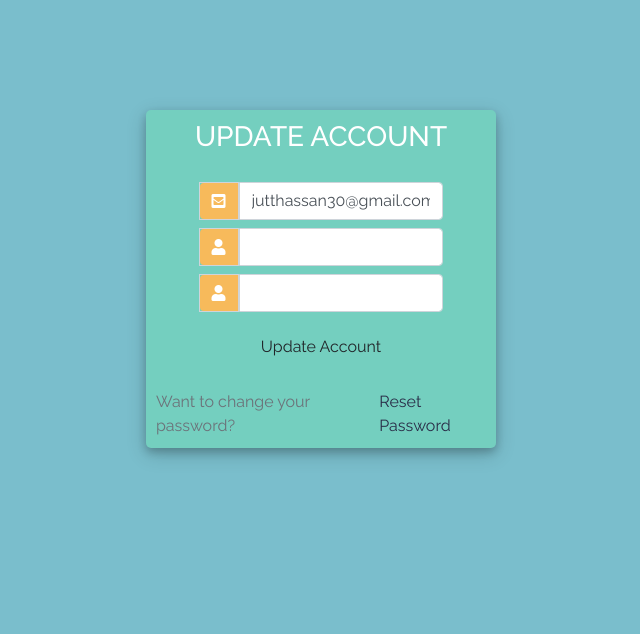
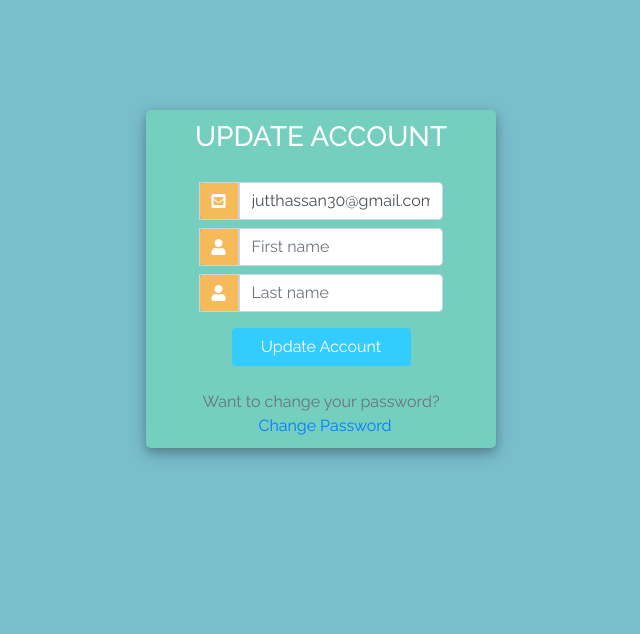
Before and after one commit to hassan-rehan/LMS, a Django app: page /1/edit/ in a window 1280 px wide. Shown: the part 226-860 px from the top of the page, without its empty margins (319-959 px from the left). Run offline with Django 3.2, Linux system fonts and the light colour scheme; a user stored in the database is signed in; some libraries are stand-ins or nearby versions.

Commit message:
bug fixing

```diff
--- a/Statics/css/main.css
+++ b/Statics/css/main.css
@@ -4,11 +4,9 @@
 /* ==========================================================================
 	General Styles
 ========================================================================== */
-a {
-  color: #292c47;
-}
+
 a:hover, a:focus {
-  color: #3a3e64;
+  color: #f3d847;
 }
 
 a:hover, a:focus {
--- a/Statics/js/main.js
+++ b/Statics/js/main.js
@@ -115,11 +115,12 @@ $(document).ready(function() {
 		$.post(btn.attr('href'),
 			{csrfmiddlewaretoken:$('input[name=csrfmiddlewaretoken]').val()},
 			function(data){
-				if(data="success"){
+				if(data == "success"){
 					btn.html("Reserved successfully.");
 				}
 				else{
 					btn.attr('disabled',false);
+					btn.html("Reserve");
 					alert(data);
 				}
 			}
--- a/Templates/book_detail.html
+++ b/Templates/book_detail.html
@@ -5,7 +5,7 @@
     <div class="container text-center mb-5">
         <section class="book-desc-sec">
             {% if book_data %}
-                <h1 class="section-heading">{{ book_data.title }}</h1>
+                <h1 class="section-heading">{{ book_data.title }}<br><small style="font-size: 25px;">By: {{ book_data.author }}</small></h1>
                 <div class="row">
                     <div class="col-md-5 img-sec">
                         <img src="{{ book_data.cover_pic.url }}">
--- a/Templates/edit_user.html
+++ b/Templates/edit_user.html
@@ -33,12 +33,12 @@
 		#form-title{
 			color: #fff;
 		}
-		.login_btn {
+		.update_btn {
 			width: 100%;
 			background: #33ccff !important;
 			color: white !important;
 		}
-		.login_btn:focus {
+		.update_btn:focus {
 			box-shadow: none !important;
 			outline: 0px !important;
 		}
@@ -105,8 +105,8 @@
                     </div>
                 {% endif %}
 				<div class="mt-4">
-					<div class="d-flex justify-content-center links">
-						Want to change your password? <a href="../password" class="ml-2">Reset Password</a>
+					<div class="text-center links" style="font-size: medium;">
+						Want to change your password?<br><a href="../password" class="ml-2">Change Password</a>
 					</div>
 				</div>
 			</div>
@@ -115,6 +115,9 @@
 
 	<script type="text/javascript">
         var form_fields = document.getElementsByTagName('input');
+		form_fields[1].placeholder='Email';
+        form_fields[2].placeholder='First name';
+        form_fields[3].placeholder='Last name';
 		for (var field in form_fields){
 			form_fields[field].className += ' form-control'
 		}
--- a/Templates/shared/navbar.html
+++ b/Templates/shared/navbar.html
@@ -8,7 +8,7 @@
               <li><a href="/{{ user.id }}/library">Library</a></li>
               <li><a href="/{{ user.id }}/my-reservations">My Reservations</a></li>
               <li class="dropdown">
-                <a href="#" id="userDropdown" class="dropdown-toggle" data-toggle="dropdown" role="button" aria-haspopup="true" aria-expanded="false">
+                <a href="return false;" id="userDropdown" class="dropdown-toggle" data-toggle="dropdown" role="button" aria-haspopup="true" aria-expanded="false">
                   <span class="far fa-user"></span> {{ user.username }}
                 </a>
                 <div class="dropdown-menu" aria-labelledby="userDropdown">
```
